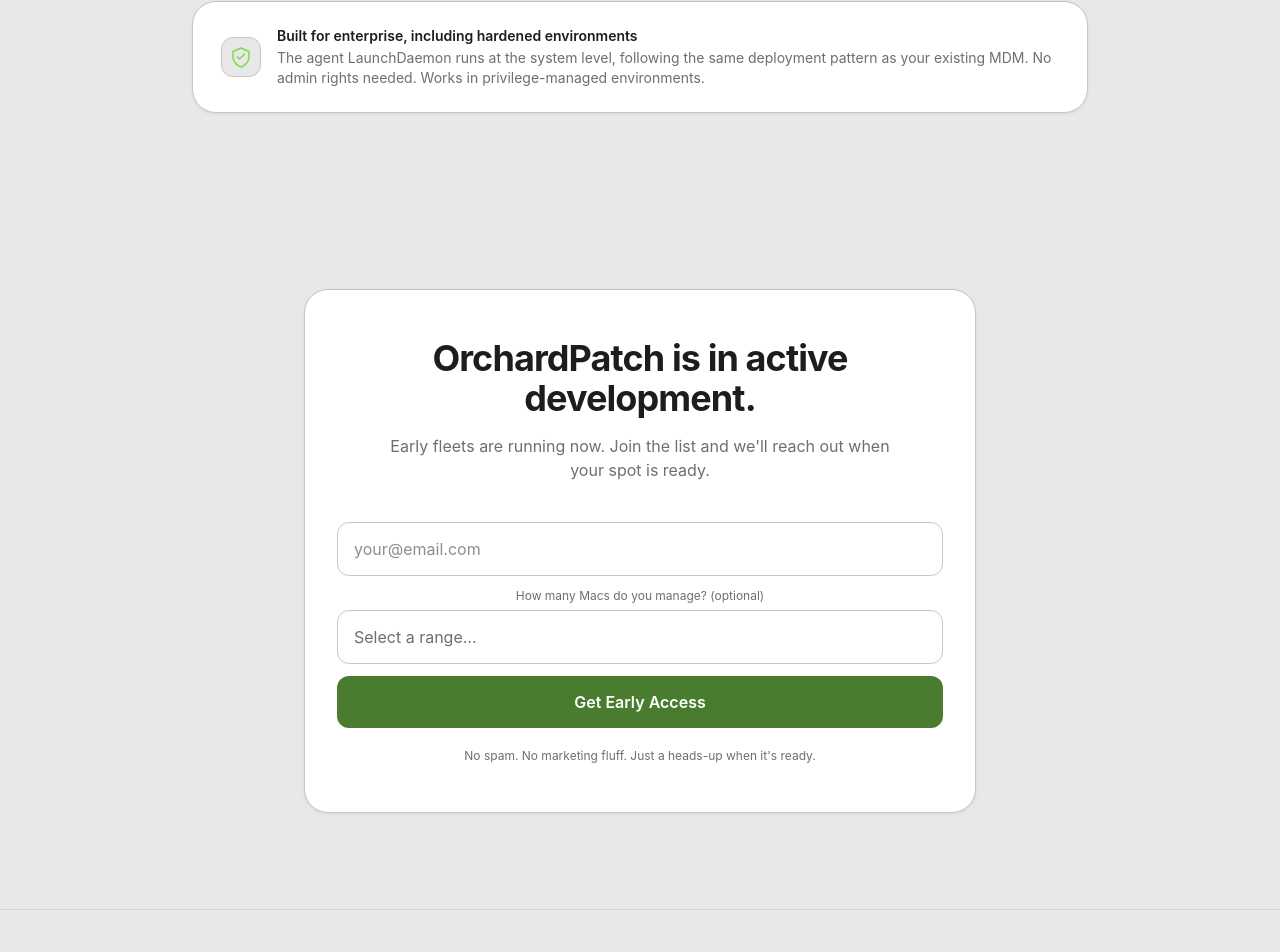
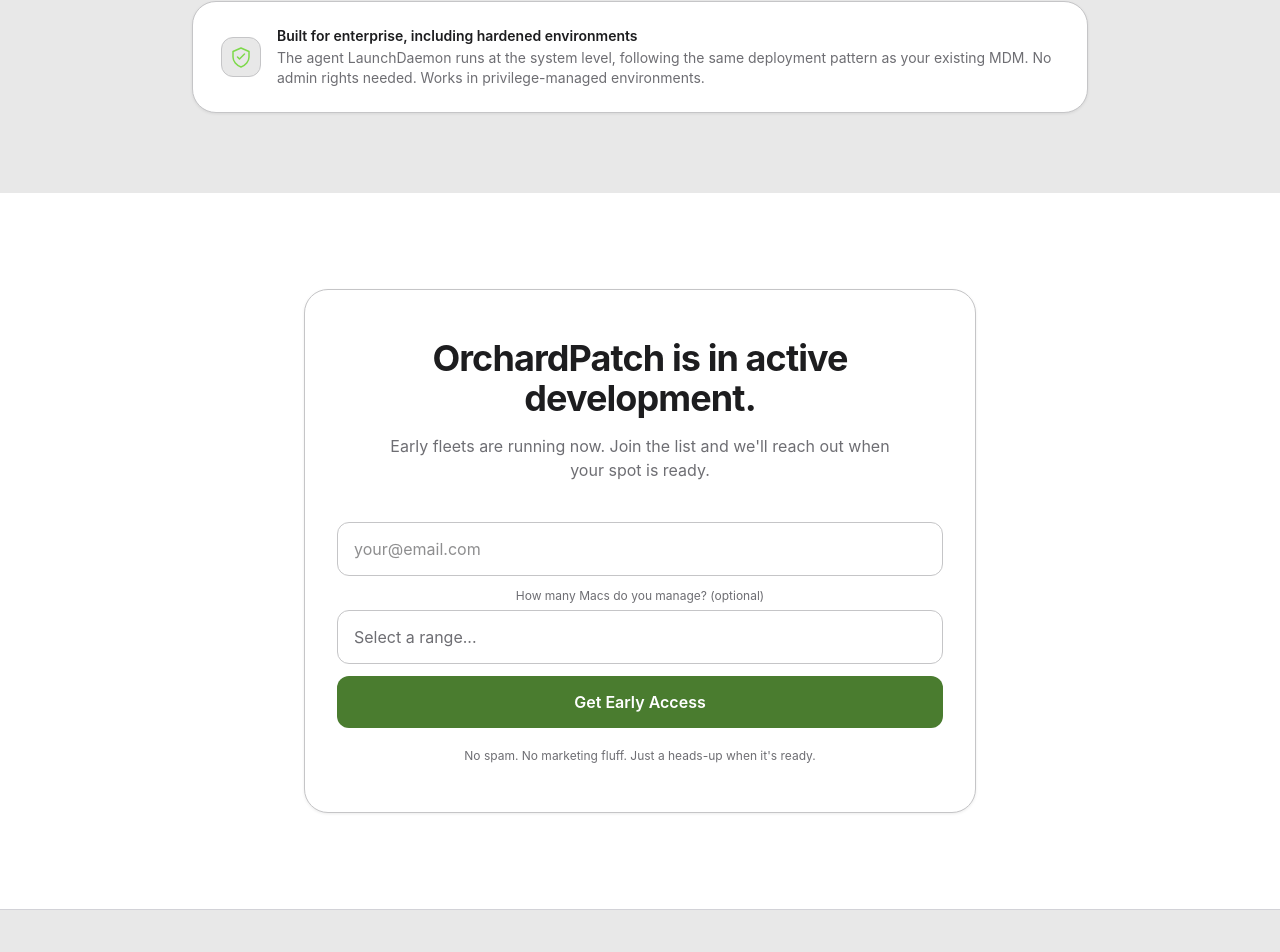
Before and after one commit to judeglenn/orchardpatch-waitlist, a Next.js app: page / in a window 1280 px wide. Shown: the part 3232-4184 px from the top of the page. Built offline with nearby package versions, Linux system fonts and the light colour scheme.

Commit message:
fix: CTA section bg back to #ffffff

```diff
--- a/app/page.tsx
+++ b/app/page.tsx
@@ -386,7 +386,7 @@
         </section>
 
         {/* ── Second CTA ── */}
-        <section id="waitlist" className="py-24 px-6 relative overflow-hidden" style={{ background: "#e8e8e8" }}>
+        <section id="waitlist" className="py-24 px-6 relative overflow-hidden" style={{ background: "#ffffff" }}>
           <div className="relative max-w-2xl mx-auto text-center">
             <div className="px-8 py-12" style={whiteCard}>
               <h2 className="text-3xl sm:text-4xl font-bold tracking-tight mb-4" style={{ color: "#1d1d1f" }}>
```
